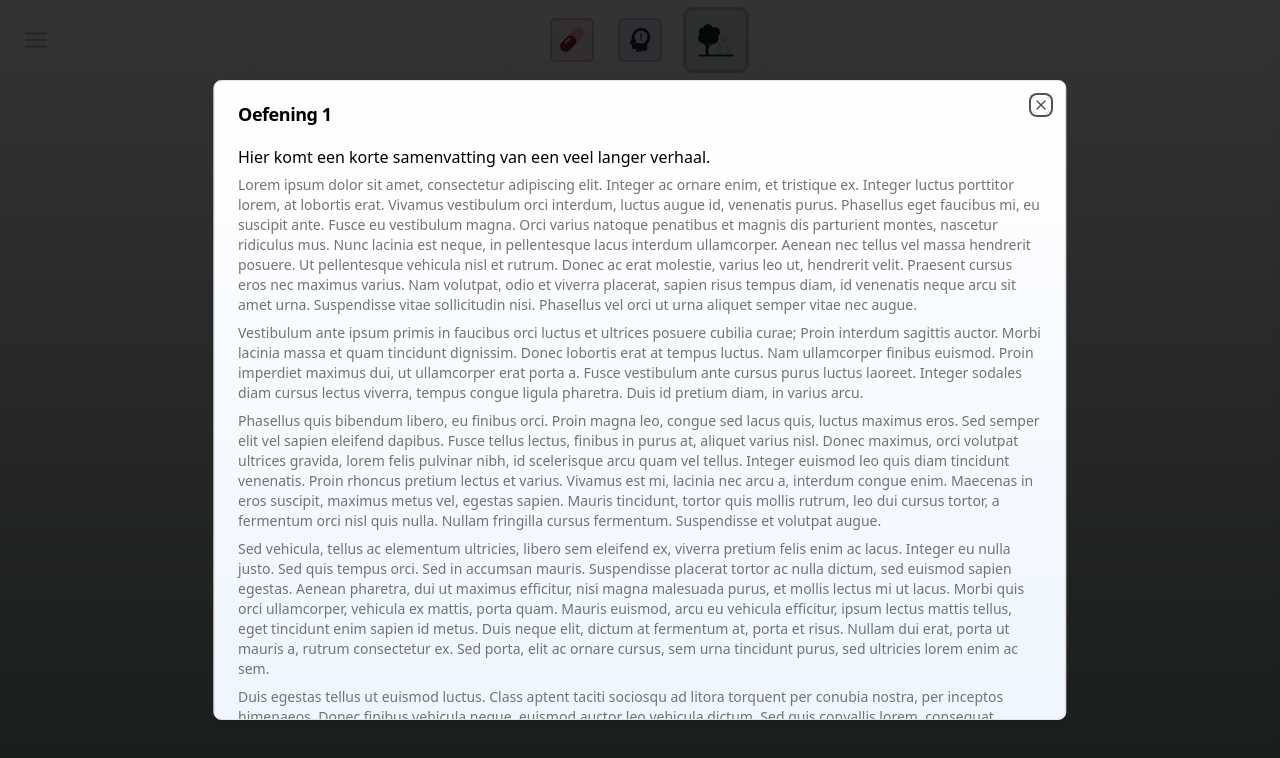
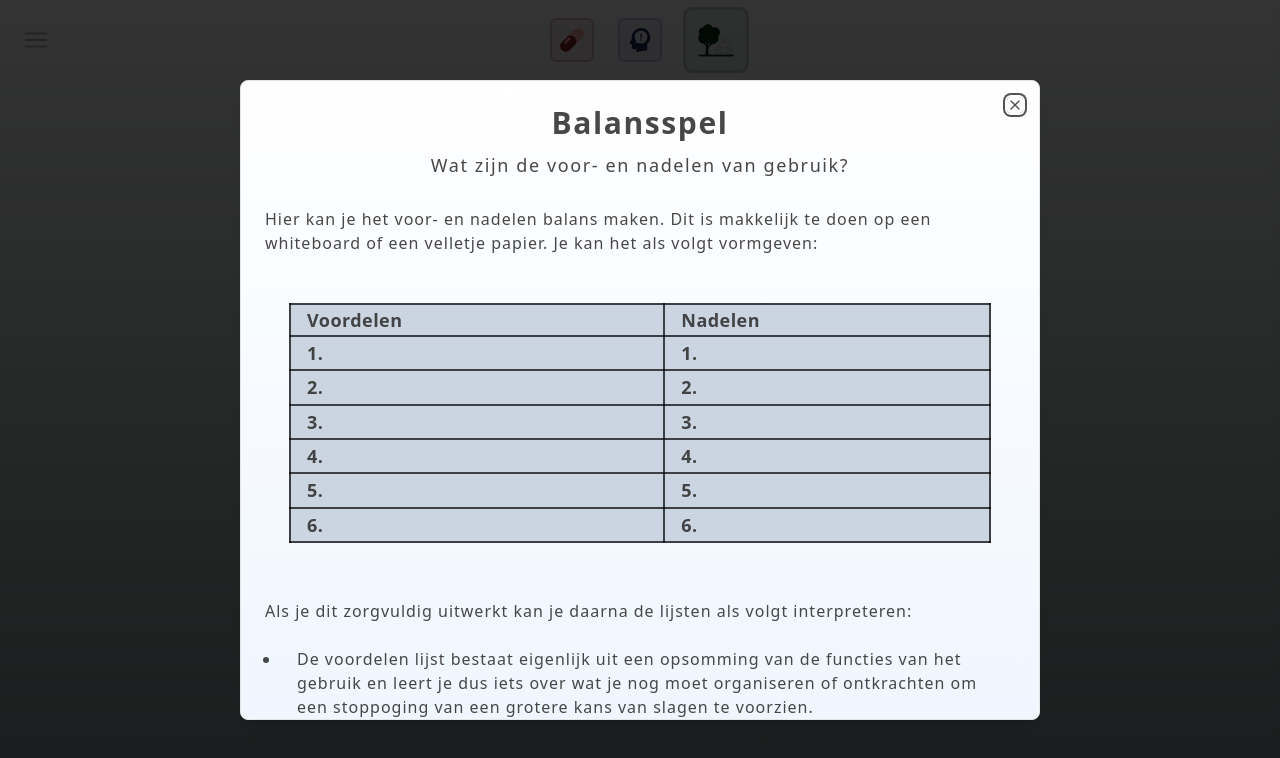
Before and after one commit to Rami-Wohl/drieluik, a Next.js app: page /zingeving in a window 1280 px wide. Both pictures are taken after a click on the button "Balansspel". Shown: the top 758 px of the page. Built offline with nearby package versions, Linux system fonts and the light colour scheme.

Commit message:
add balansspel

```diff
--- a/src/components/sections/zingeving/balans.tsx
+++ b/src/components/sections/zingeving/balans.tsx
@@ -15,214 +15,113 @@ export function Balans() {
         icon={<BalansIcon height={72} width={72} />}
         title="Balansspel"
       />
-      <DialogContent className="max-h-[80vh] w-11/12 max-w-none overflow-scroll rounded-md bg-opacity-70 bg-gradient-to-b from-[#ffffff] to-blue-50 lg:w-2/3">
-        <DialogHeader>
-          <DialogTitle className="mb-4">Oefening 1</DialogTitle>
-          <h3 className="mb-4">
-            Hier komt een korte samenvatting van een veel langer verhaal.
+      <DialogContent className="max-h-[80vh] w-11/12 max-w-[800px] overflow-scroll rounded-md bg-opacity-70 bg-gradient-to-b from-[#ffffff] to-blue-50 lg:w-2/3">
+        <DialogHeader className="mb-2 lg:mb-3">
+          <DialogTitle className="mb-1 w-full text-center font-sans text-2xl font-semibold tracking-[0.1rem] text-[#333333] text-opacity-90 lg:text-3xl">
+            Balansspel
+          </DialogTitle>
+          <h3 className="w-full text-center font-sans text-sm tracking-[1px] text-[#333333] text-opacity-90 lg:text-lg lg:tracking-[0.1rem]">
+            Wat zijn de voor- en nadelen van gebruik?
           </h3>
-          <DialogDescription className="flex flex-col gap-2">
-            <p>
-              Lorem ipsum dolor sit amet, consectetur adipiscing elit. Integer
-              ac ornare enim, et tristique ex. Integer luctus porttitor lorem,
-              at lobortis erat. Vivamus vestibulum orci interdum, luctus augue
-              id, venenatis purus. Phasellus eget faucibus mi, eu suscipit ante.
-              Fusce eu vestibulum magna. Orci varius natoque penatibus et magnis
-              dis parturient montes, nascetur ridiculus mus. Nunc lacinia est
-              neque, in pellentesque lacus interdum ullamcorper. Aenean nec
-              tellus vel massa hendrerit posuere. Ut pellentesque vehicula nisl
-              et rutrum. Donec ac erat molestie, varius leo ut, hendrerit velit.
-              Praesent cursus eros nec maximus varius. Nam volutpat, odio et
-              viverra placerat, sapien risus tempus diam, id venenatis neque
-              arcu sit amet urna. Suspendisse vitae sollicitudin nisi. Phasellus
-              vel orci ut urna aliquet semper vitae nec augue.
-            </p>
-            <p>
-              Vestibulum ante ipsum primis in faucibus orci luctus et ultrices
-              posuere cubilia curae; Proin interdum sagittis auctor. Morbi
-              lacinia massa et quam tincidunt dignissim. Donec lobortis erat at
-              tempus luctus. Nam ullamcorper finibus euismod. Proin imperdiet
-              maximus dui, ut ullamcorper erat porta a. Fusce vestibulum ante
-              cursus purus luctus laoreet. Integer sodales diam cursus lectus
-              viverra, tempus congue ligula pharetra. Duis id pretium diam, in
-              varius arcu.
-            </p>
-            <p>
-              Phasellus quis bibendum libero, eu finibus orci. Proin magna leo,
-              congue sed lacus quis, luctus maximus eros. Sed semper elit vel
-              sapien eleifend dapibus. Fusce tellus lectus, finibus in purus at,
-              aliquet varius nisl. Donec maximus, orci volutpat ultrices
-              gravida, lorem felis pulvinar nibh, id scelerisque arcu quam vel
-              tellus. Integer euismod leo quis diam tincidunt venenatis. Proin
-              rhoncus pretium lectus et varius. Vivamus est mi, lacinia nec arcu
-              a, interdum congue enim. Maecenas in eros suscipit, maximus metus
-              vel, egestas sapien. Mauris tincidunt, tortor quis mollis rutrum,
-              leo dui cursus tortor, a fermentum orci nisl quis nulla. Nullam
-              fringilla cursus fermentum. Suspendisse et volutpat augue.
-            </p>
-            <p>
-              Sed vehicula, tellus ac elementum ultricies, libero sem eleifend
-              ex, viverra pretium felis enim ac lacus. Integer eu nulla justo.
-              Sed quis tempus orci. Sed in accumsan mauris. Suspendisse placerat
-              tortor ac nulla dictum, sed euismod sapien egestas. Aenean
-              pharetra, dui ut maximus efficitur, nisi magna malesuada purus, et
-              mollis lectus mi ut lacus. Morbi quis orci ullamcorper, vehicula
-              ex mattis, porta quam. Mauris euismod, arcu eu vehicula efficitur,
-              ipsum lectus mattis tellus, eget tincidunt enim sapien id metus.
-              Duis neque elit, dictum at fermentum at, porta et risus. Nullam
-              dui erat, porta ut mauris a, rutrum consectetur ex. Sed porta,
-              elit ac ornare cursus, sem urna tincidunt purus, sed ultricies
-              lorem enim ac sem.
-            </p>
-            <p>
-              Duis egestas tellus ut euismod luctus. Class aptent taciti
-              sociosqu ad litora torquent per conubia nostra, per inceptos
-              himenaeos. Donec finibus vehicula neque, euismod auctor leo
-              vehicula dictum. Sed quis convallis lorem, consequat pellentesque
-              tellus. Class aptent taciti sociosqu ad litora torquent per
-              conubia nostra, per inceptos himenaeos. Ut condimentum
-              pellentesque arcu scelerisque malesuada. Donec in lacus sodales,
-              tincidunt odio fermentum, pretium orci. Donec vulputate, lorem non
-              vestibulum consequat, diam quam hendrerit est, quis ultrices leo
-              quam ac ipsum. Aenean egestas eu nunc non scelerisque. Nullam
-              commodo leo sit amet augue rutrum, facilisis elementum urna
-              elementum. Sed eu scelerisque lectus.
-            </p>
-            <p>
-              Lorem ipsum dolor sit amet, consectetur adipiscing elit. Integer
-              ac ornare enim, et tristique ex. Integer luctus porttitor lorem,
-              at lobortis erat. Vivamus vestibulum orci interdum, luctus augue
-              id, venenatis purus. Phasellus eget faucibus mi, eu suscipit ante.
-              Fusce eu vestibulum magna. Orci varius natoque penatibus et magnis
-              dis parturient montes, nascetur ridiculus mus. Nunc lacinia est
-              neque, in pellentesque lacus interdum ullamcorper. Aenean nec
-              tellus vel massa hendrerit posuere. Ut pellentesque vehicula nisl
-              et rutrum. Donec ac erat molestie, varius leo ut, hendrerit velit.
-              Praesent cursus eros nec maximus varius. Nam volutpat, odio et
-              viverra placerat, sapien risus tempus diam, id venenatis neque
-              arcu sit amet urna. Suspendisse vitae sollicitudin nisi. Phasellus
-              vel orci ut urna aliquet semper vitae nec augue.
-            </p>
-            <p>
-              Vestibulum ante ipsum primis in faucibus orci luctus et ultrices
-              posuere cubilia curae; Proin interdum sagittis auctor. Morbi
-              lacinia massa et quam tincidunt dignissim. Donec lobortis erat at
-              tempus luctus. Nam ullamcorper finibus euismod. Proin imperdiet
-              maximus dui, ut ullamcorper erat porta a. Fusce vestibulum ante
-              cursus purus luctus laoreet. Integer sodales diam cursus lectus
-              viverra, tempus congue ligula pharetra. Duis id pretium diam, in
-              varius arcu.
-            </p>
-            <p>
-              Phasellus quis bibendum libero, eu finibus orci. Proin magna leo,
-              congue sed lacus quis, luctus maximus eros. Sed semper elit vel
-              sapien eleifend dapibus. Fusce tellus lectus, finibus in purus at,
-              aliquet varius nisl. Donec maximus, orci volutpat ultrices
-              gravida, lorem felis pulvinar nibh, id scelerisque arcu quam vel
-              tellus. Integer euismod leo quis diam tincidunt venenatis. Proin
-              rhoncus pretium lectus et varius. Vivamus est mi, lacinia nec arcu
-              a, interdum congue enim. Maecenas in eros suscipit, maximus metus
-              vel, egestas sapien. Mauris tincidunt, tortor quis mollis rutrum,
-              leo dui cursus tortor, a fermentum orci nisl quis nulla. Nullam
-              fringilla cursus fermentum. Suspendisse et volutpat augue.
-            </p>
-            <p>
-              Sed vehicula, tellus ac elementum ultricies, libero sem eleifend
-              ex, viverra pretium felis enim ac lacus. Integer eu nulla justo.
-              Sed quis tempus orci. Sed in accumsan mauris. Suspendisse placerat
-              tortor ac nulla dictum, sed euismod sapien egestas. Aenean
-              pharetra, dui ut maximus efficitur, nisi magna malesuada purus, et
-              mollis lectus mi ut lacus. Morbi quis orci ullamcorper, vehicula
-              ex mattis, porta quam. Mauris euismod, arcu eu vehicula efficitur,
-              ipsum lectus mattis tellus, eget tincidunt enim sapien id metus.
-              Duis neque elit, dictum at fermentum at, porta et risus. Nullam
-              dui erat, porta ut mauris a, rutrum consectetur ex. Sed porta,
-              elit ac ornare cursus, sem urna tincidunt purus, sed ultricies
-              lorem enim ac sem.
-            </p>
-            <p>
-              Duis egestas tellus ut euismod luctus. Class aptent taciti
-              sociosqu ad litora torquent per conubia nostra, per inceptos
-              himenaeos. Donec finibus vehicula neque, euismod auctor leo
-              vehicula dictum. Sed quis convallis lorem, consequat pellentesque
-              tellus. Class aptent taciti sociosqu ad litora torquent per
-              conubia nostra, per inceptos himenaeos. Ut condimentum
-              pellentesque arcu scelerisque malesuada. Donec in lacus sodales,
-              tincidunt odio fermentum, pretium orci. Donec vulputate, lorem non
-              vestibulum consequat, diam quam hendrerit est, quis ultrices leo
-              quam ac ipsum. Aenean egestas eu nunc non scelerisque. Nullam
-              commodo leo sit amet augue rutrum, facilisis elementum urna
-              elementum. Sed eu scelerisque lectus.
-            </p>
-            <p>
-              Lorem ipsum dolor sit amet, consectetur adipiscing elit. Integer
-              ac ornare enim, et tristique ex. Integer luctus porttitor lorem,
-              at lobortis erat. Vivamus vestibulum orci interdum, luctus augue
-              id, venenatis purus. Phasellus eget faucibus mi, eu suscipit ante.
-              Fusce eu vestibulum magna. Orci varius natoque penatibus et magnis
-              dis parturient montes, nascetur ridiculus mus. Nunc lacinia est
-              neque, in pellentesque lacus interdum ullamcorper. Aenean nec
-              tellus vel massa hendrerit posuere. Ut pellentesque vehicula nisl
-              et rutrum. Donec ac erat molestie, varius leo ut, hendrerit velit.
-              Praesent cursus eros nec maximus varius. Nam volutpat, odio et
-              viverra placerat, sapien risus tempus diam, id venenatis neque
-              arcu sit amet urna. Suspendisse vitae sollicitudin nisi. Phasellus
-              vel orci ut urna aliquet semper vitae nec augue.
-            </p>
-            <p>
-              Vestibulum ante ipsum primis in faucibus orci luctus et ultrices
-              posuere cubilia curae; Proin interdum sagittis auctor. Morbi
-              lacinia massa et quam tincidunt dignissim. Donec lobortis erat at
-              tempus luctus. Nam ullamcorper finibus euismod. Proin imperdiet
-              maximus dui, ut ullamcorper erat porta a. Fusce vestibulum ante
-              cursus purus luctus laoreet. Integer sodales diam cursus lectus
-              viverra, tempus congue ligula pharetra. Duis id pretium diam, in
-              varius arcu.
-            </p>
-            <p>
-              Phasellus quis bibendum libero, eu finibus orci. Proin magna leo,
-              congue sed lacus quis, luctus maximus eros. Sed semper elit vel
-              sapien eleifend dapibus. Fusce tellus lectus, finibus in purus at,
-              aliquet varius nisl. Donec maximus, orci volutpat ultrices
-              gravida, lorem felis pulvinar nibh, id scelerisque arcu quam vel
-              tellus. Integer euismod leo quis diam tincidunt venenatis. Proin
-              rhoncus pretium lectus et varius. Vivamus est mi, lacinia nec arcu
-              a, interdum congue enim. Maecenas in eros suscipit, maximus metus
-              vel, egestas sapien. Mauris tincidunt, tortor quis mollis rutrum,
-              leo dui cursus tortor, a fermentum orci nisl quis nulla. Nullam
-              fringilla cursus fermentum. Suspendisse et volutpat augue.
-            </p>
-            <p>
-              Sed vehicula, tellus ac elementum ultricies, libero sem eleifend
-              ex, viverra pretium felis enim ac lacus. Integer eu nulla justo.
-              Sed quis tempus orci. Sed in accumsan mauris. Suspendisse placerat
-              tortor ac nulla dictum, sed euismod sapien egestas. Aenean
-              pharetra, dui ut maximus efficitur, nisi magna malesuada purus, et
-              mollis lectus mi ut lacus. Morbi quis orci ullamcorper, vehicula
-              ex mattis, porta quam. Mauris euismod, arcu eu vehicula efficitur,
-              ipsum lectus mattis tellus, eget tincidunt enim sapien id metus.
-              Duis neque elit, dictum at fermentum at, porta et risus. Nullam
-              dui erat, porta ut mauris a, rutrum consectetur ex. Sed porta,
-              elit ac ornare cursus, sem urna tincidunt purus, sed ultricies
-              lorem enim ac sem.
-            </p>
-            <p>
-              Duis egestas tellus ut euismod luctus. Class aptent taciti
-              sociosqu ad litora torquent per conubia nostra, per inceptos
-              himenaeos. Donec finibus vehicula neque, euismod auctor leo
-              vehicula dictum. Sed quis convallis lorem, consequat pellentesque
-              tellus. Class aptent taciti sociosqu ad litora torquent per
-              conubia nostra, per inceptos himenaeos. Ut condimentum
-              pellentesque arcu scelerisque malesuada. Donec in lacus sodales,
-              tincidunt odio fermentum, pretium orci. Donec vulputate, lorem non
-              vestibulum consequat, diam quam hendrerit est, quis ultrices leo
-              quam ac ipsum. Aenean egestas eu nunc non scelerisque. Nullam
-              commodo leo sit amet augue rutrum, facilisis elementum urna
-              elementum. Sed eu scelerisque lectus.
-            </p>
+        </DialogHeader>
+        <div className="mb-4 flex flex-col gap-6 font-sans text-sm tracking-[1px] text-[#333333] text-opacity-90 lg:text-base">
+          <DialogDescription className="font-sans text-sm tracking-[1px] text-[#333333] text-opacity-90 lg:text-base">
+            Hier kan je het voor- en nadelen balans maken. Dit is makkelijk te
+            doen op een whiteboard of een velletje papier. Je kan het als volgt
+            vormgeven:
           </DialogDescription>
-        </DialogHeader>
+          <div className="mb-4 flex w-full flex-col items-center justify-center">
+            <BalansTabel />
+          </div>
+          <DialogDescription className="font-sans text-sm tracking-[1px] text-[#333333] text-opacity-90 lg:text-base">
+            Als je dit zorgvuldig uitwerkt kan je daarna de lijsten als volgt
+            interpreteren:
+          </DialogDescription>
+          <ul className="flex flex-col gap-4 px-4">
+            <li className="list-item list-disc pl-4 font-sans text-sm tracking-[1px] text-[#333333] text-opacity-90 lg:text-base">
+              De voordelen lijst bestaat eigenlijk uit een opsomming van de
+              functies van het gebruik en leert je dus iets over wat je nog moet
+              organiseren of ontkrachten om een stoppoging van een grotere kans
+              van slagen te voorzien.
+            </li>
+            <li className="list-item list-disc pl-4 font-sans text-sm tracking-[1px] text-[#333333] text-opacity-90 lg:text-base">
+              De nadelen lijst bestaat uit een opsomming van wat het allemaal
+              oplevert om te stoppen. Dit gaat vaak over gezondheid en geld.
+            </li>
+          </ul>
+        </div>
       </DialogContent>
     </Dialog>
   );
 }
+
+function BalansTabel() {
+  return (
+    <div className="relative mt-2 flex h-60 w-full flex-col items-center justify-center lg:my-6 lg:mb-4 lg:h-60 lg:scale-100 lg:px-6">
+      <table
+        className={`h-full w-full border-collapse border-2 border-black border-opacity-70 bg-slate-300 p-2 text-center font-sans text-base font-semibold tracking-wide text-[#333] text-opacity-90 lg:text-lg`}
+      >
+        <thead>
+          <tr className="border-2 border-black border-opacity-70">
+            <th className="border-2 border-black border-opacity-70 px-4 text-left">
+              Voordelen
+            </th>
+            <th className="border-2 border-black border-opacity-70 px-4 text-left">
+              Nadelen
+            </th>
+          </tr>
+        </thead>
+        <tbody>
+          <tr className="border-2 border-black border-opacity-70">
+            <th className="border-2 border-black border-opacity-70 px-4 text-left">
+              1.
+            </th>
+            <th className="border-2 border-black border-opacity-70 px-4 text-left">
+              1.
+            </th>
+          </tr>
+          <tr className="border-2 border-black border-opacity-70">
+            <th className="border-2 border-black border-opacity-70 px-4 text-left">
+              2.
+            </th>
+            <th className="border-2 border-black border-opacity-70 px-4 text-left">
+              2.
+            </th>
+          </tr>
+          <tr className="border-2 border-black border-opacity-70">
+            <th className="border-2 border-black border-opacity-70 px-4 text-left">
+              3.
+            </th>
+            <th className="border-2 border-black border-opacity-70 px-4 text-left">
+              3.
+            </th>
+          </tr>
+          <tr className="border-2 border-black border-opacity-70">
+            <th className="border-2 border-black border-opacity-70 px-4 text-left">
+              4.
+            </th>
+            <th className="border-2 border-black border-opacity-70 px-4 text-left">
+              4.
+            </th>
+          </tr>
+          <tr className="border-2 border-black border-opacity-70">
+            <th className="border-2 border-black border-opacity-70 px-4 text-left">
+              5.
+            </th>
+            <th className="border-2 border-black border-opacity-70 px-4 text-left">
+              5.
+            </th>
+          </tr>
+          <tr className="border-2 border-black border-opacity-70">
+            <th className="border-2 border-black border-opacity-70 px-4 text-left">
+              6.
+            </th>
+            <th className="border-2 border-black border-opacity-70 px-4 text-left">
+              6.
+            </th>
+          </tr>
+        </tbody>
+      </table>
+    </div>
+  );
+}
```
